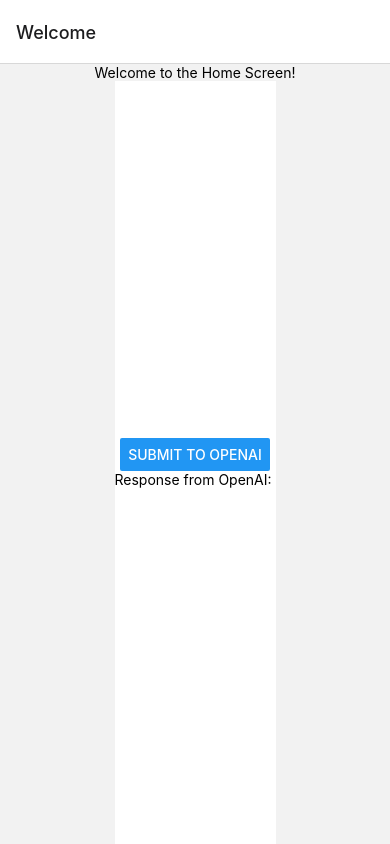
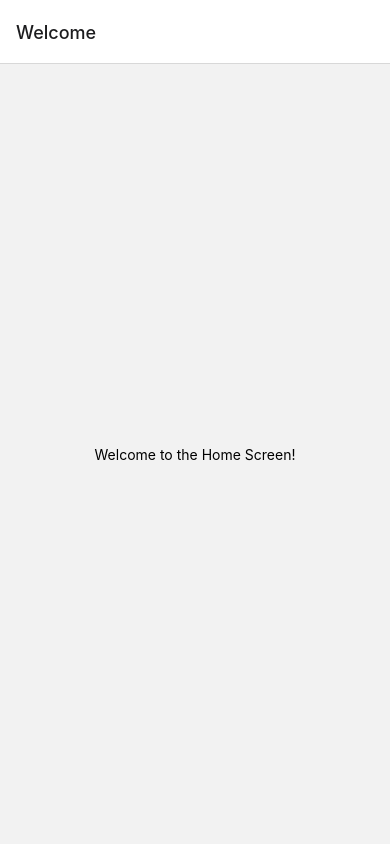
Before and after one commit to Team-Cosmos-WMDD-4985/cosmos-frontend, a React Native app: screen /Home in a window 390 px wide. Built offline with nearby package versions, Linux system fonts and the light colour scheme; what @gluestack-ui/themed would draw is missing.

Commit message:
[front-end]: component structure (#2)

```diff
--- a/App.js
+++ b/App.js
@@ -3,7 +3,7 @@ import { NavigationContainer } from '@react-navigation/native';
 import { SafeAreaProvider } from 'react-native-safe-area-context';
 import { GluestackUIProvider } from '@gluestack-ui/themed';
 import { config } from '@gluestack-ui/config';
-import AppStack from './src/components/stacks/AppStack';
+import AppStack from './src/stack/AppStack';
 
 const App = () => {
   return (
--- a/src/components/screens/HomeScreen.js
+++ b/src/screens/HomeScreen.js
@@ -1,12 +1,16 @@
 import React from 'react';
 import { View, Text, StyleSheet, Button, Alert } from 'react-native';
-import DocumentUploader from './DocumentUploader';
+// import DocumentUploader from './DocumentUploader';
 
-function HomeScreen() {
+function HomeScreen({navigation}) {
+
+  const moveTo = () => {
+
+  }
   return (
     <View style={styles.container}>
       <Text>Welcome to the Home Screen!</Text>
-      <DocumentUploader />
+      {/* <DocumentUploader /> */}
     </View>
   );
 }
```
Also changed, not shown: package.json (+6 -6 lines), src/components/quiz/AddingTopicsForQuizGeneration.js (renamed from src/components/screens/AddingTopicsForQuizGeneration.js), src/components/schedule/DocumentUploader.js (renamed from src/components/screens/DocumentUploader.js), src/stack/AppStack.js (renamed from src/components/stacks/AppStack.js), 1 other file (tests, documents, lock files or other folders).
